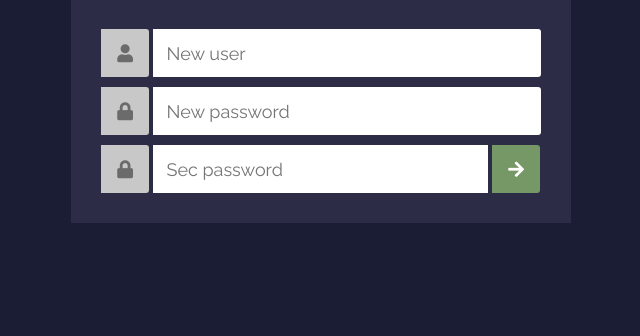
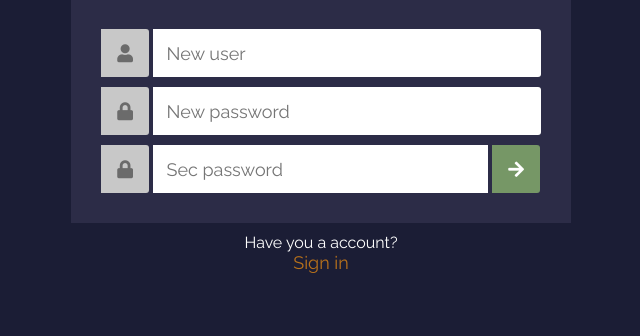
Before and after one commit to juank2808/POO-PHP, a PHP site: page /register in a window 1280 px wide. Shown: the part 143-479 px from the top of the page, without its empty margins (319-959 px from the left). Run offline with PHP 8.4, Linux system fonts and the light colour scheme; some libraries are stand-ins or nearby versions.

Commit message:
Ending form

```diff
--- a/login_register/views/register.view.php
+++ b/login_register/views/register.view.php
@@ -24,6 +24,10 @@
           <i class="send-btn fa fa-arrow-right" onclick="login.submit();"></i>
         </div>
       </form>
+      <p class="text-register">
+        Have you a account?
+        <a href="login.php">Sign in</a>
+      </p>
     </div>
   </body>
 </html>
```
